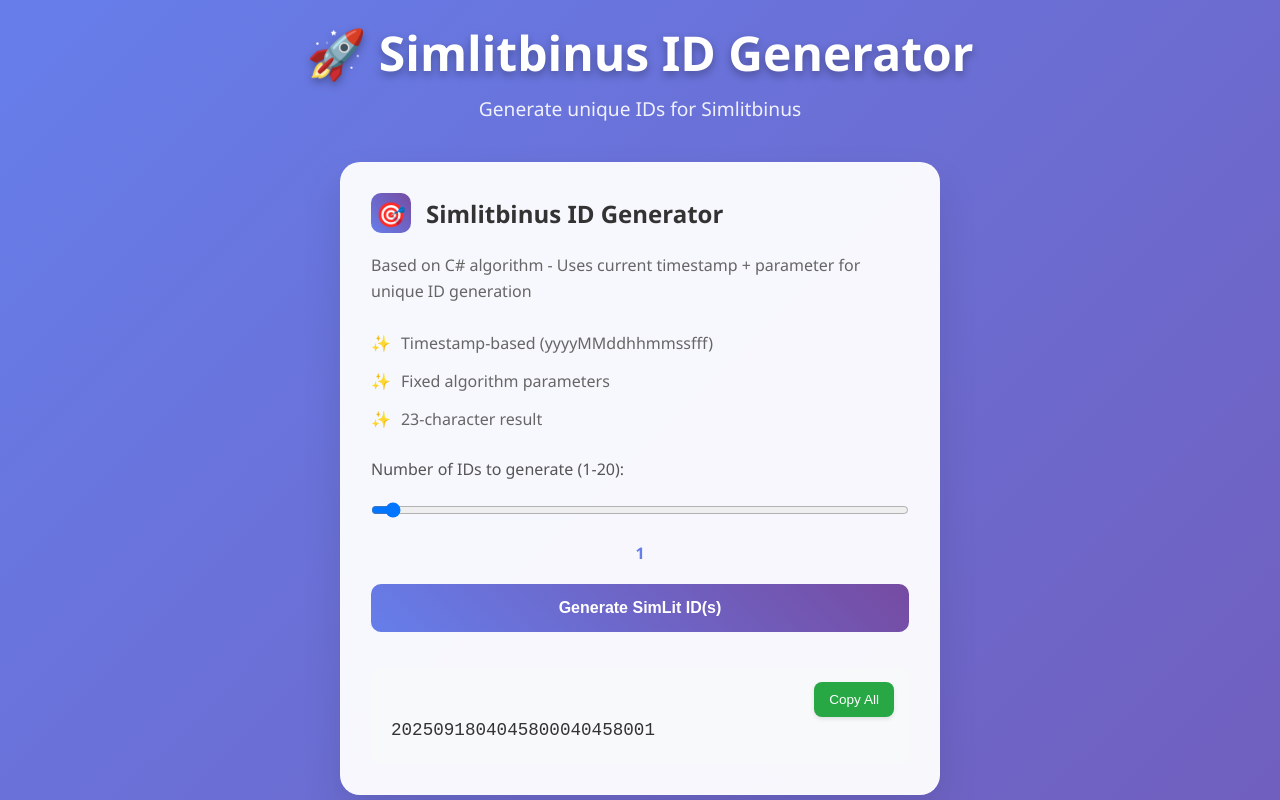
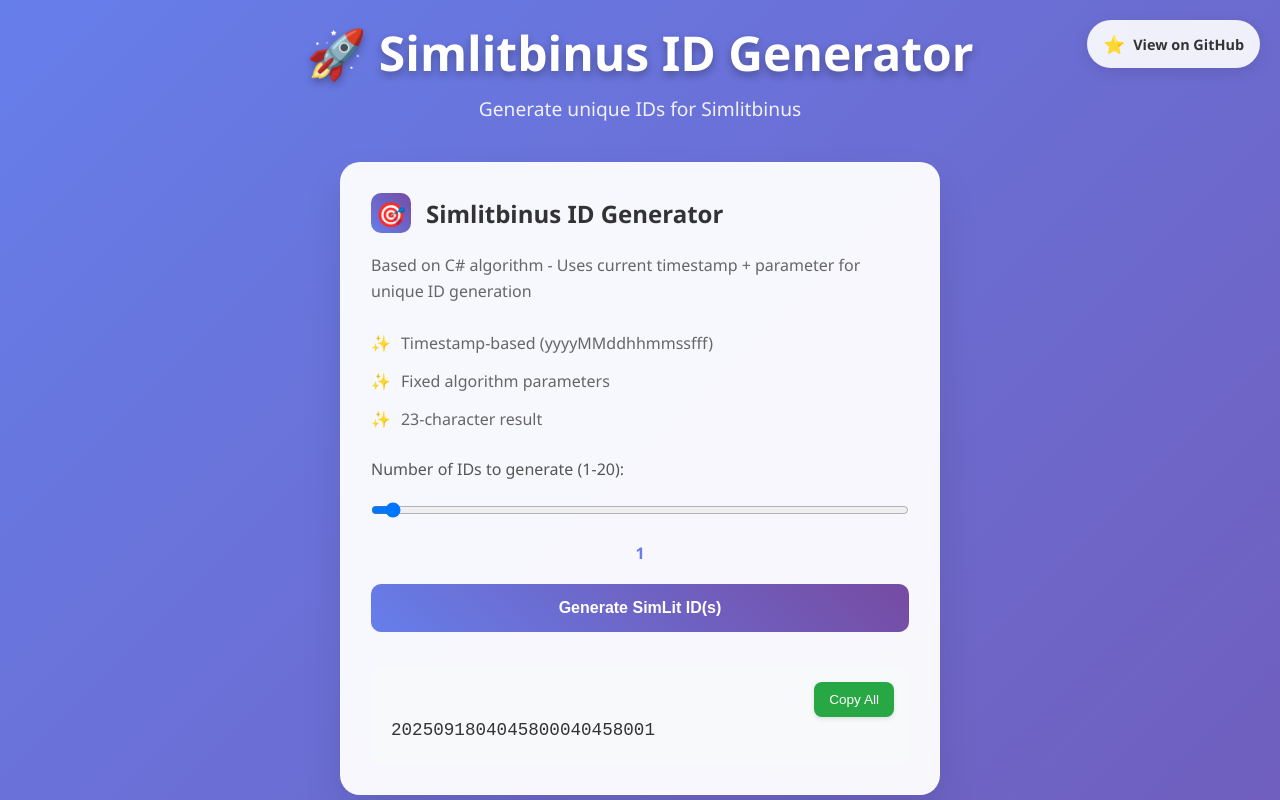
Before and after one commit to SaegusaMayumi1234/Simlitbinus-ID-Generator, a plain HTML site: page index.html in a window 1280 px wide. Shown: the top 800 px of the page. Drawn offline with Linux system fonts and the light colour scheme.

Commit message:
feat: add github link

```diff
--- a/index.html
+++ b/index.html
@@ -299,6 +299,46 @@
             font-weight: 600;
         }
 
+        .github-link {
+            position: fixed;
+            top: 20px;
+            right: 20px;
+            background: rgba(255,255,255,0.9);
+            color: #333;
+            padding: 12px 16px;
+            border-radius: 25px;
+            text-decoration: none;
+            font-weight: 600;
+            font-size: 0.9rem;
+            box-shadow: 0 4px 15px rgba(0,0,0,0.1);
+            backdrop-filter: blur(10px);
+            transition: all 0.3s ease;
+            z-index: 1000;
+            display: flex;
+            align-items: center;
+            gap: 8px;
+        }
+
+        .github-link:hover {
+            background: rgba(255,255,255,1);
+            transform: translateY(-2px);
+            box-shadow: 0 6px 20px rgba(0,0,0,0.15);
+        }
+
+        .github-link::before {
+            content: "⭐";
+            font-size: 1.1rem;
+        }
+
+        @media (max-width: 768px) {
+            .github-link {
+                top: 10px;
+                right: 10px;
+                padding: 10px 12px;
+                font-size: 0.8rem;
+            }
+        }
+
         @keyframes fadeInDown {
             from {
                 opacity: 0;
@@ -338,6 +378,8 @@
     </style>
 </head>
 <body>
+    <a href="https://github.com/SaegusaMayumi1234/Simlitbinus-ID-Generator" target="_blank" class="github-link">View on GitHub</a>
+
     <div class="container">
         <header>
             <h1>🚀 Simlitbinus ID Generator</h1>
```
